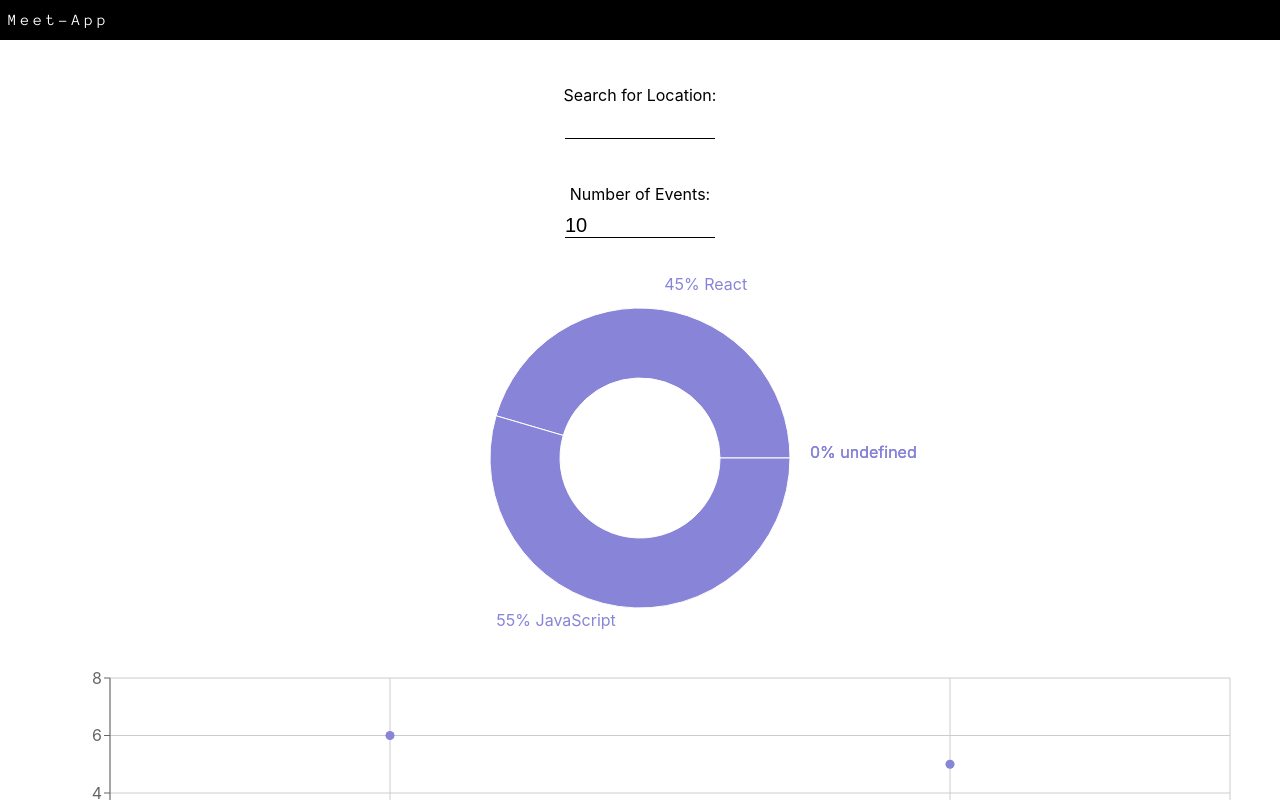
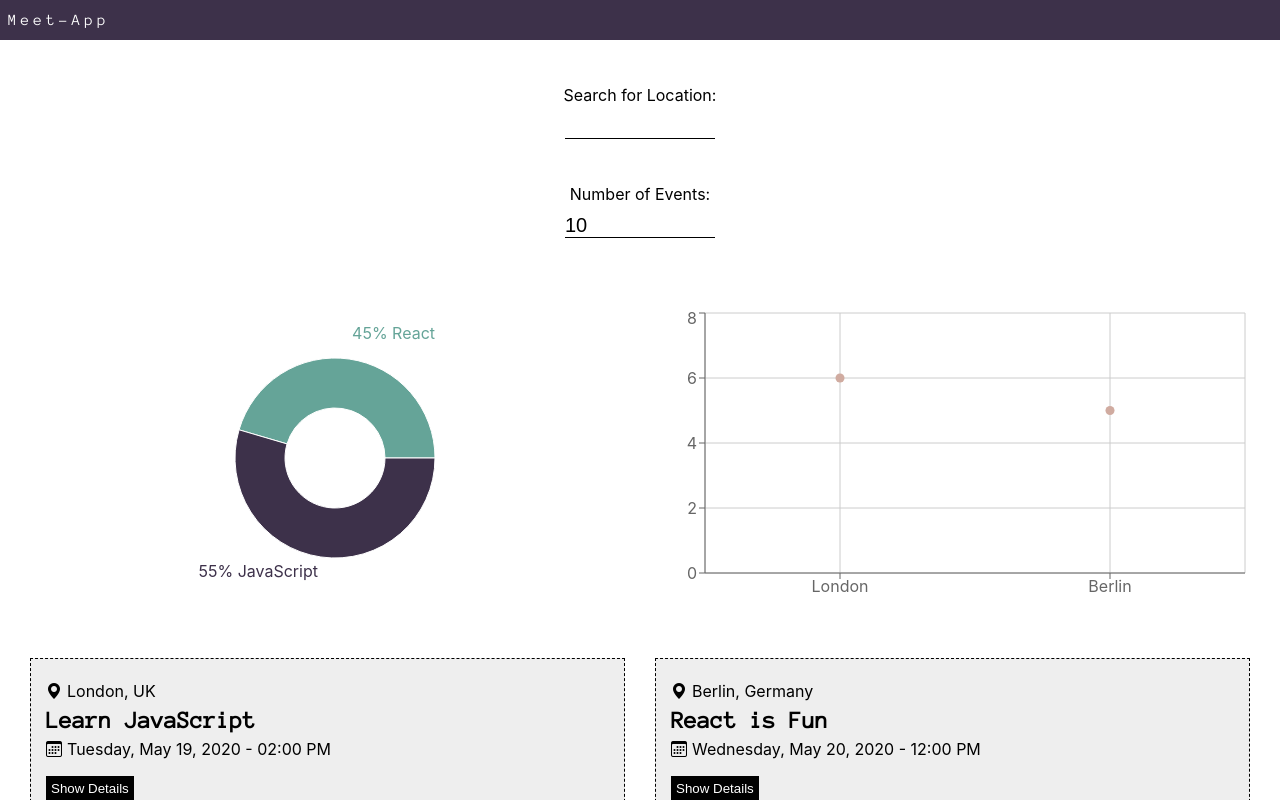
Before and after one commit to julianegoe/CF_meet-app, a React (Create React App) app: page / in a window 1280 px wide. Shown: the top 800 px of the page. Built offline with nearby package versions, Linux system fonts and the light colour scheme; what atatus-spa would draw is missing.

Commit message:
finetuned data vis

```diff
--- a/src/App.css
+++ b/src/App.css
@@ -15,7 +15,7 @@ nav {
 	justify-content: flex-start;
 	width: 100vw;
 	height: 5vh;
-	background-color: black;
+	background-color: #3d314a;
 	z-index: 100;
 }
 
@@ -23,7 +23,7 @@ nav {
 	position: relative;
 	display: flex;
 	justify-content: flex-start;
-	width: 50%;
+	width: 60%;
 }
 
 .navigation-list li {
@@ -45,6 +45,12 @@ nav .logo {
 	padding-top: 60px;
 	margin-left: 30px;
 	margin-right: 30px;
+}
+.data-vis-wrapper {
+	display: flex;
+	flex-direction: column;
+	justify-content: center;
+	align-items: center;
 }
 
 .CitySearch {
@@ -86,7 +92,7 @@ input {
 }
 
 .suggestions li:hover {
-	background-color: rosybrown;
+	background-color: #ab8476;
 	color: white;
 }
 
@@ -121,18 +127,21 @@ input {
 }
 
 .details-btn:hover {
-	background-color: rosybrown;
+	background-color: #ab8476;
 }
 
 .event__Details {
 	margin-top: 10px;
 }
 
-@media screen and (min-width: 768px) {
+@media screen and (min-width: 992px) {
 	.navigation-list {
 		width: 50%;
 	}
 	.eventList {
 		grid-template-columns: 1fr 1fr;
 	}
+	.data-vis-wrapper {
+		flex-direction: row;
+	}
 }
--- a/src/App.js
+++ b/src/App.js
@@ -130,9 +130,8 @@ export default class App extends Component {
 					<div className='data-vis-wrapper'>
 						<EventGenre events={events} />
 						<ResponsiveContainer height={300}>
-							<ScatterChart
-								margin={{ top: 20, right: 20, bottom: 20, left: 20 }}>
-								<CartesianGrid />
+							<ScatterChart>
+								<CartesianGrid strokeDashArray='1 1' />
 								<XAxis type='category' dataKey='city' name='city' />
 								<YAxis
 									allowDecimals={false}
@@ -141,7 +140,7 @@ export default class App extends Component {
 									name='number of events'
 								/>
 								<Tooltip />
-								<Scatter data={this.getData()} fill='#8884d8' />
+								<Scatter data={this.getData()} fill='#D0ABA0' />
 							</ScatterChart>
 						</ResponsiveContainer>
 					</div>
--- a/src/EventGenre.js
+++ b/src/EventGenre.js
@@ -1,22 +1,22 @@
 import React, { useEffect, useState } from 'react';
-import { ResponsiveContainer, PieChart, Pie } from 'recharts';
+import { ResponsiveContainer, PieChart, Pie, Cell } from 'recharts';
 
 export default function EventGenre({ events }) {
 	const [data, setData] = useState([]);
+
+	const colors = ['#65A498', '#3D314A', '#684756', '#96705B', '#AB8476'];
 
 	useEffect(() => {
 		setData(() => getData());
 	}, [events]);
 
 	const getData = () => {
-		const genres = ['React', 'JavaScript', 'Node', 'jQuery', 'AngularJS'];
-		const data = genres.map((genre) => {
+		const genres = ['React', 'JavaScript', 'Node', 'jQuery', 'Angular'];
+		const data = genres.map((genre, index) => {
 			const number = events.filter((event) =>
 				event.summary.includes(genre)
 			).length;
-			if (number > 0) {
-				return { genre, number };
-			}
+			return { genre, number };
 		});
 		console.log(data);
 		return data;
@@ -24,19 +24,25 @@ export default function EventGenre({ events }) {
 
 	return (
 		<ResponsiveContainer height={400}>
-			<PieChart width={500} height={500}>
+			<PieChart width={300} height={300}>
 				<Pie
 					data={data}
 					cx='50%'
 					cy='50%'
 					labelLine={false}
-					innerRadius={80}
-					outerRadius={150}
-					fill='#8884d8'
+					innerRadius={50}
+					outerRadius={100}
+					fill='#D0ABA0'
 					dataKey='number'
 					label={({ genre, percent }) => {
-						return `${(percent * 100).toFixed(0)}% ${genre}`;
-					}}></Pie>
+						if (percent > 0) {
+							return `${(percent * 100).toFixed(0)}% ${genre}`;
+						}
+					}}>
+					{data.map((entry, index) => (
+						<Cell key={`cell-${index}`} fill={colors[index]} />
+					))}
+				</Pie>
 			</PieChart>
 		</ResponsiveContainer>
 	);
```
